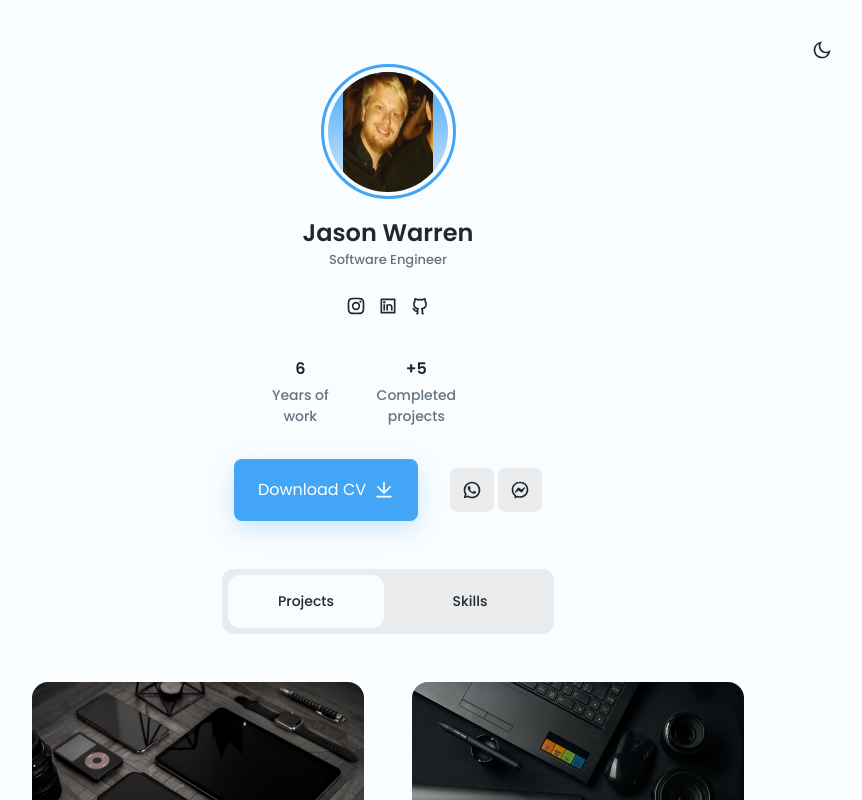
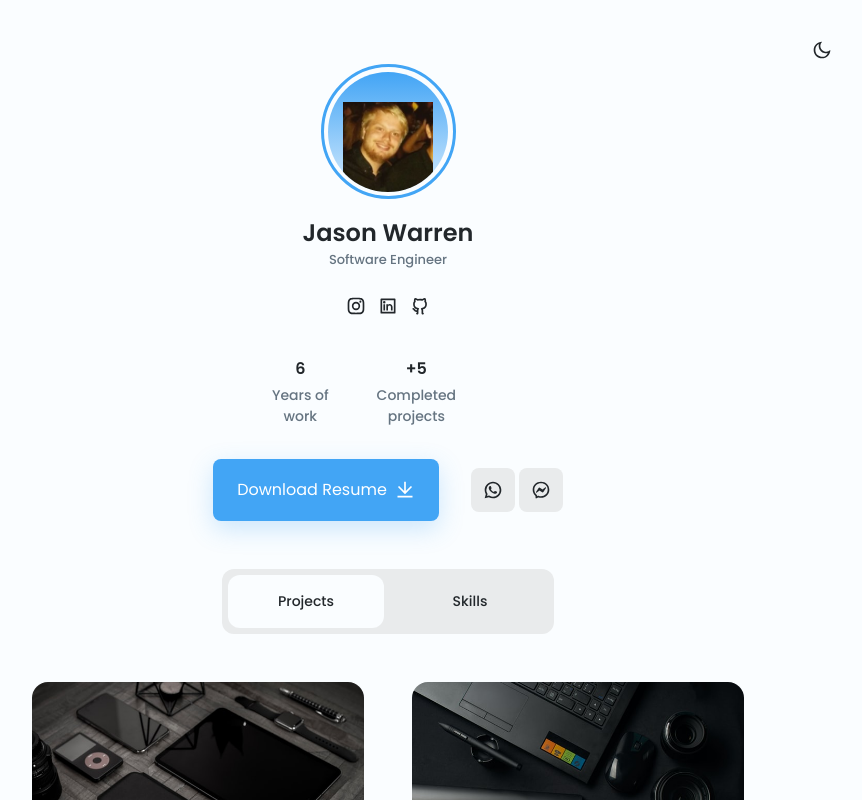
Before and after one commit to JasonxWarren/react-mini-portfolio, a React (Create React App) app: page / in a window 1280 px wide. Shown: the top 800 px of the page, without its empty margins (252-1114 px from the left). Built offline with nearby package versions, Linux system fonts and the light colour scheme.

Commit message:
updating projects section

```diff
--- a/src/components/Header/CV.jsx
+++ b/src/components/Header/CV.jsx
@@ -9,7 +9,7 @@ function CV() {
             href="/pdf/Gianell-Cv.pdf"
             className="button"
           >
-            Download CV
+            Download Resume
               <RiDownloadLine className="icon"/>
           </a>
 
--- a/src/components/Portfolio/Portfolio.jsx
+++ b/src/components/Portfolio/Portfolio.jsx
@@ -18,6 +18,7 @@ function Portfolio() {
     <div className="projects__content grid filters__active">
       {projectArray}
     </div>
+
   )
 }
 
--- a/src/components/Portfolio/Project.jsx
+++ b/src/components/Portfolio/Project.jsx
@@ -10,6 +10,7 @@ function Project(props) {
               src={image}
               alt=""
               className="projects__img"
+
             />
 
             <div className="projects__modal">
--- a/src/index.css
+++ b/src/index.css
@@ -164,7 +164,7 @@ body.dark-theme {
   border-radius: 50%;
   overflow: hidden;
   display: flex;
-  align-items: flex;
+  align-items: flex-end;
   justify-content: center;
 }
 
@@ -321,6 +321,7 @@ body.dark-theme {
   width: 100%;
   height: 100%;
 }
+
 
 .projects__modal {
   position: absolute;
```
